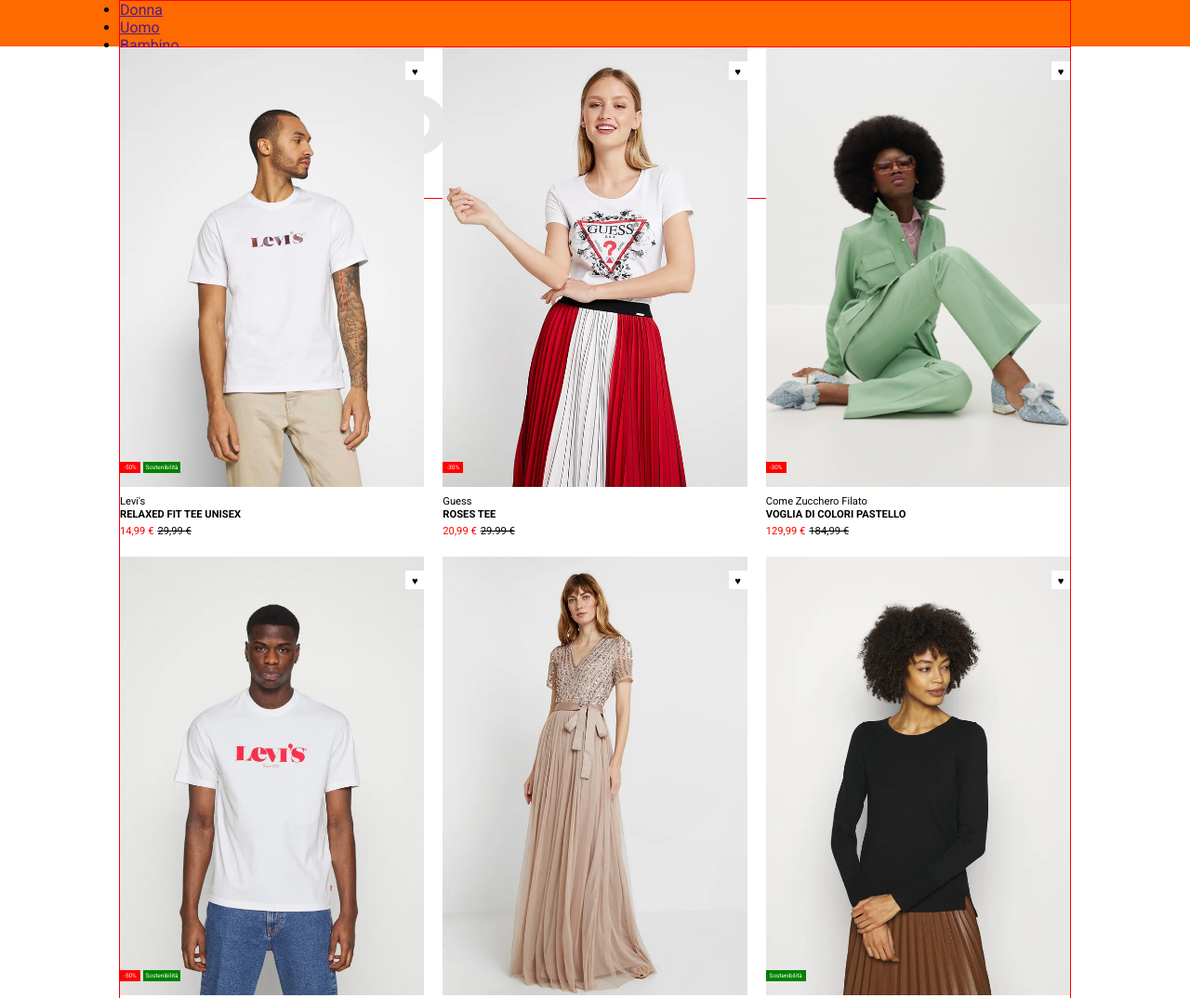
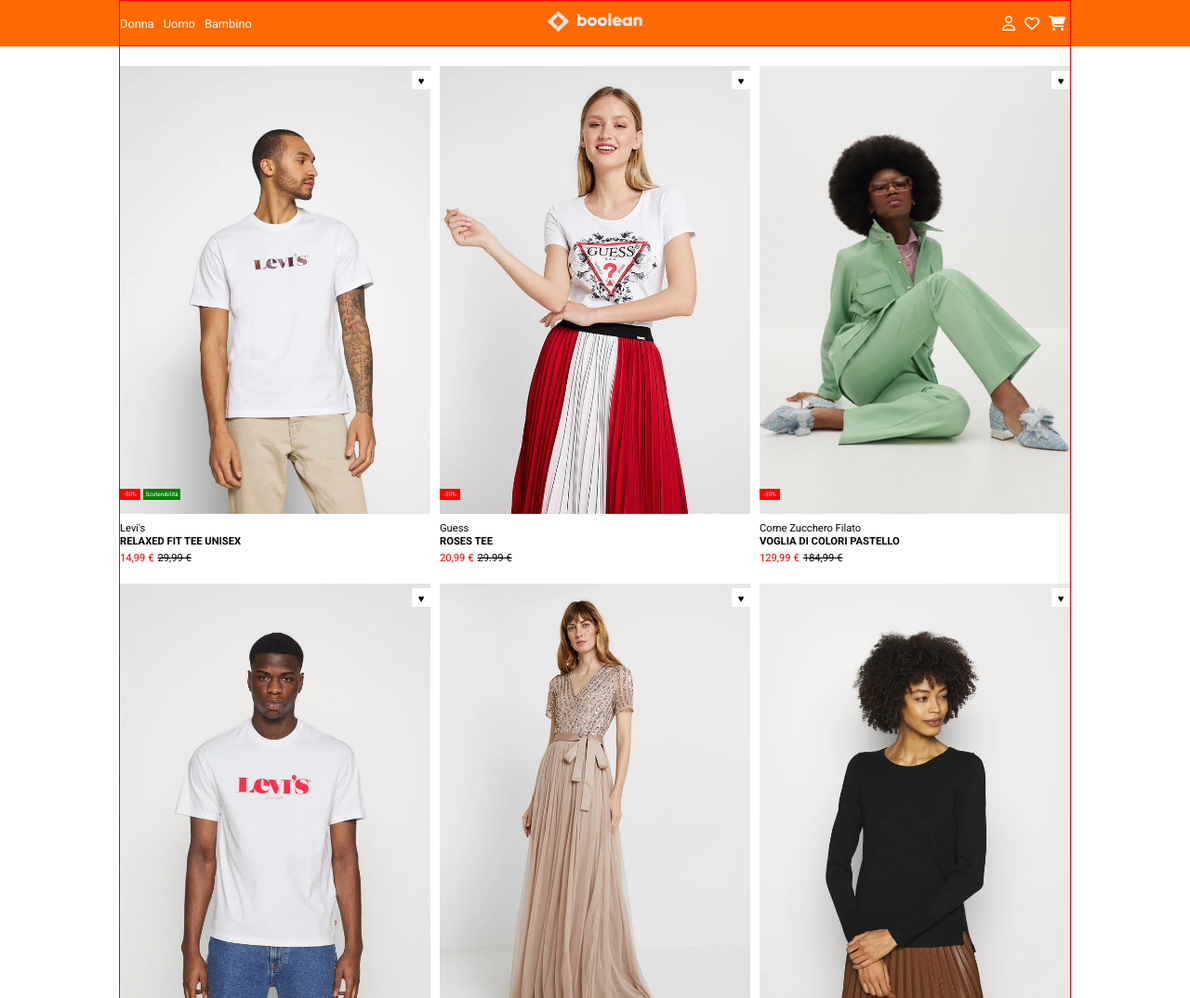
Before and after one commit to marcomazzotti/html-css-boolando, a plain HTML site: page index.html in a window 1280 px wide. Shown: the top 1074 px of the page at 93% size. Drawn offline with Linux system fonts and the light colour scheme.

Commit message:
Add: header

```diff
--- a/css/style.css
+++ b/css/style.css
@@ -25,13 +25,17 @@
 .flex{
   display: flex;
   flex-wrap: wrap;
-  gap: 20px;
+  gap: 10px;
 }
 
 .col{
-  width: calc(100% / 3 - (40px / 3));
+  width: calc(100% / 3 - (20px / 3));
   /* border: 1px solid red; */
   /* height: 300px; */
+}
+
+.padding-top{
+  padding-top: 70px;
 }
 
 .card span{
@@ -52,6 +56,7 @@
 
 .card{
   position: relative;
+  margin-bottom: 10px;
 }
 
 .discount{
@@ -94,7 +99,7 @@
 
 .heart{
   position: absolute;
-  top: 15px;
+  top: 5px;
   right: 0;
   background-color: white;
   width: 20px;
@@ -121,4 +126,46 @@
 .header{
   height: 50px;
   background-color: #fe6900;
+  color: white;
+  position: fixed;
+  z-index: 1;
+  width: 100%;
 }
+
+.nav{
+  display: flex;
+  justify-content: space-between;
+  height: 50px;
+  align-items: center;
+}
+
+.logo{
+  width: 10%;
+}
+
+.gender{
+  width: 15%;
+  display: flex;
+  gap: 10px;
+  font-size: 0.8rem;
+}
+
+.gender > li{
+  list-style-type: none;
+  gap: 10px;
+}
+
+.gender a{
+  color: inherit;
+  text-decoration: none;
+}
+
+.icons{
+  width: 15%;
+  display: flex;
+  justify-content: flex-end;
+}
+
+#icons{
+  padding: 0 5px;
+}
--- a/index.html
+++ b/index.html
@@ -1,6 +1,7 @@
 <!DOCTYPE html>
 <html lang="en">
 <head>
+  <link rel="stylesheet" href="https://cdnjs.cloudflare.com/ajax/libs/font-awesome/6.3.0/css/all.min.css" integrity="sha512-SzlrxWUlpfuzQ+pcUCosxcglQRNAq/DZjVsC0lE40xsADsfeQoEypE+enwcOiGjk/bSuGGKHEyjSoQ1zVisanQ==" crossorigin="anonymous" referrerpolicy="no-referrer" />
   <link rel="preconnect" href="https://fonts.googleapis.com">
   <link rel="preconnect" href="https://fonts.gstatic.com" crossorigin>
   <link href="https://fonts.googleapis.com/css2?family=Roboto:ital,wght@0,100;0,300;0,400;0,500;0,700;0,900;1,100;1,300;1,400;1,500;1,700;1,900&display=swap" rel="stylesheet">
@@ -15,7 +16,7 @@
   <!-- header -->
   <header class="header">
     <div class="nav container">
-      <ul>
+      <ul class="gender">
         <li><a href="">Donna</a></li>
         <li><a href="">Uomo</a></li>
         <li><a href="">Bambino</a></li>
@@ -23,7 +24,11 @@
       <div class="logo">
         <img src="img/boolean-logo.png" alt="">
       </div>
-      <div class="icons"></div>
+      <div class="icons">
+        <i id="icons" class="fa-regular fa-user"></i>
+        <i id="icons" class="fa-regular fa-heart"></i>
+        <i id="icons" class="fa-solid fa-cart-shopping"></i>
+      </div>
     </div>
   </header>
   <!-- /header -->
@@ -32,7 +37,7 @@
   <main>
     <div class="container">
       <div class="flex">
-        <div class="col">
+        <div class="col padding-top">
           <div class="card">
             <div class="wrap-images">
               <img class="primary" src="img/1.webp" alt="">
@@ -48,7 +53,7 @@
           </div>
         </div>
 
-        <div class="col">
+        <div class="col padding-top">
           <div class="card">
             <div class="wrap-images">
               <img class="primary" src="img/2.webp" alt="">
@@ -65,7 +70,7 @@
           </div>
         </div>
 
-        <div class="col">
+        <div class="col padding-top">
           <div class="card">
             <div class="wrap-images">
               <img class="primary" src="img/3.webp" alt="">
```
